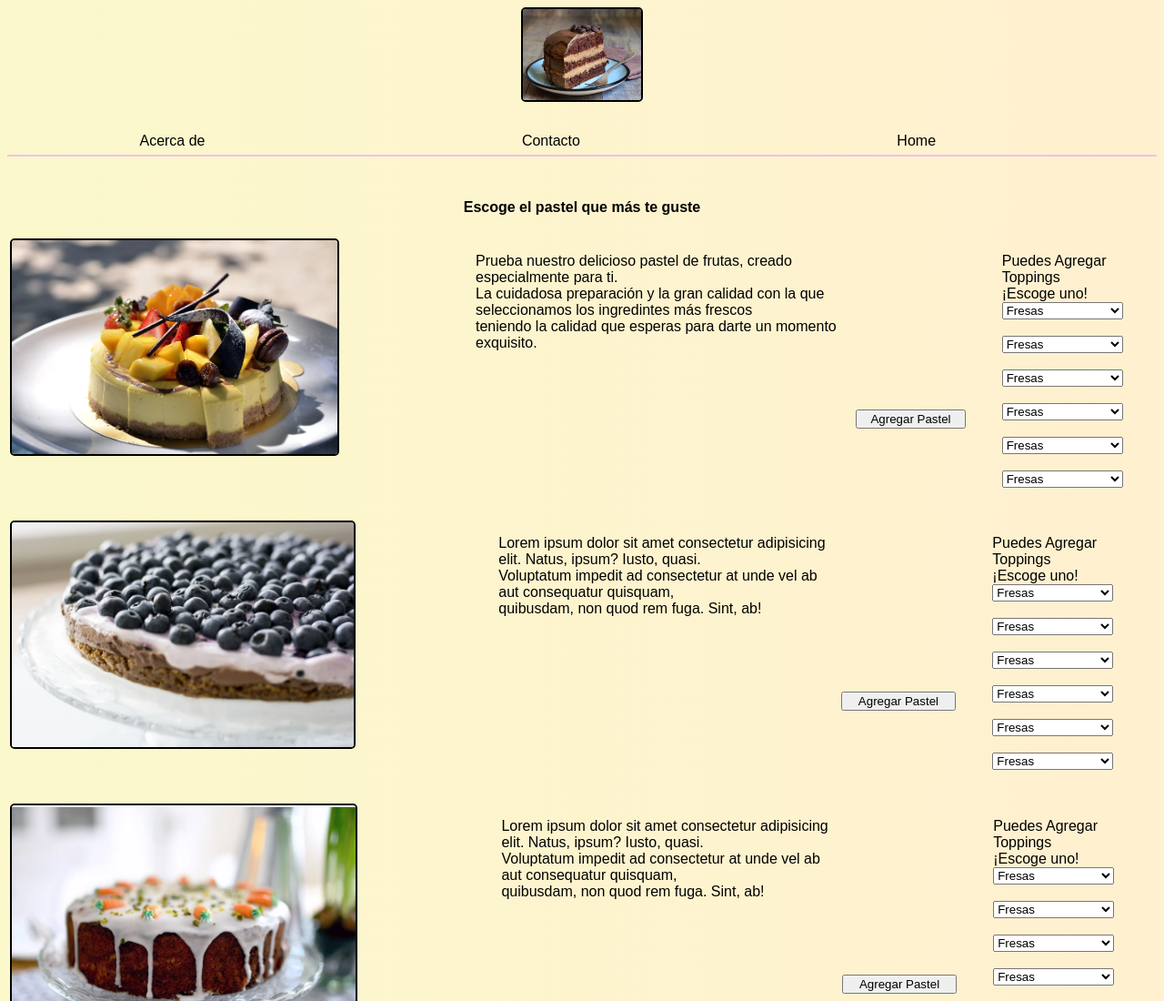
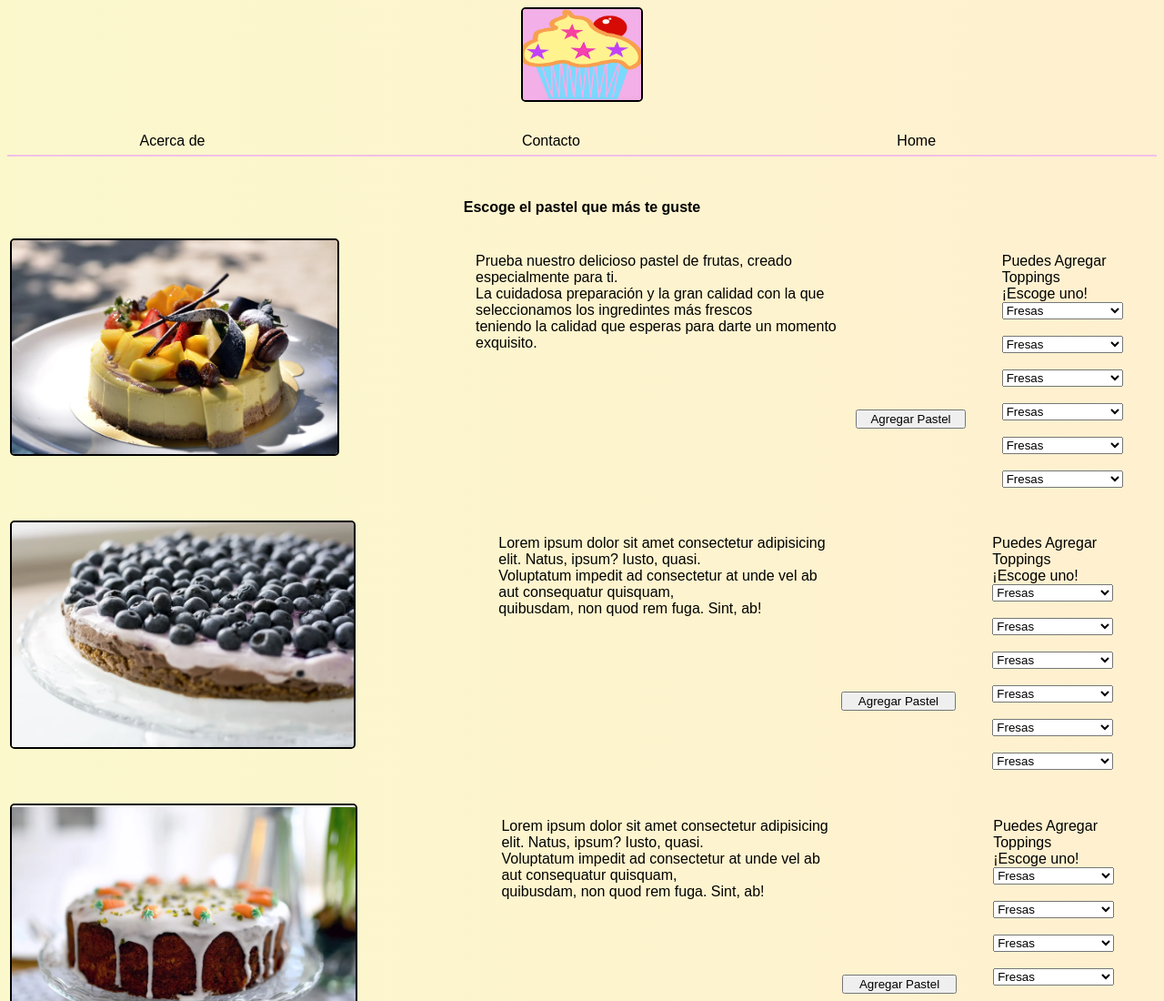
Before and after one commit to buc-io/IntroHTML, a plain HTML site: page html/catalogo.html in a window 1280 px wide. Shown: the top 1100 px of the page at 91% size. Drawn offline with nearby package versions, Linux system fonts and the light colour scheme.

Commit message:
cambio logo

```diff
--- a/html/catalogo.html
+++ b/html/catalogo.html
@@ -14,7 +14,7 @@
 <body>
     <section>
         <div>
-            <img class="imgLogo" src="../images/pastel.png" alt="Logo de la panaderia">
+            <img class="imgLogo" src="../images/Logo2.png" alt="Logo de la panaderia">
         </div><br>
         <nav>
             <ul class="navBarinicio">
```
